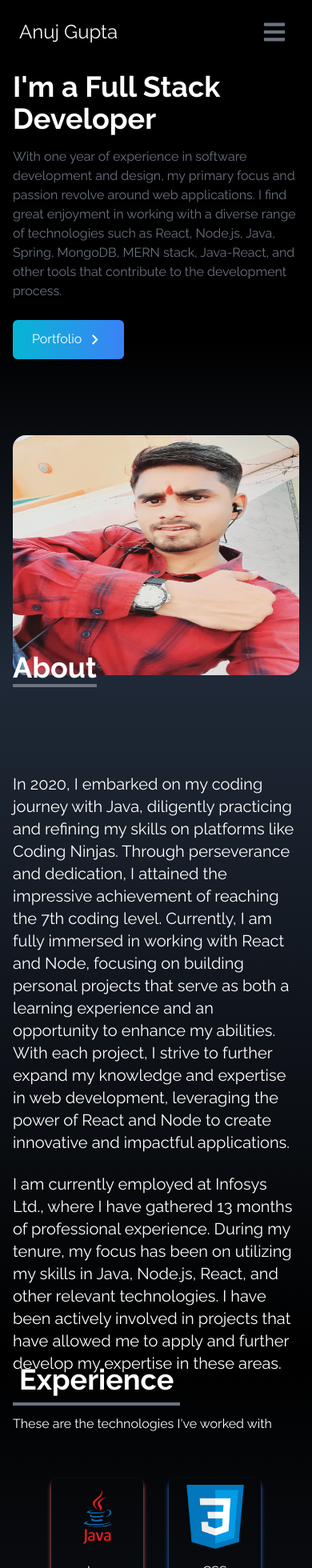
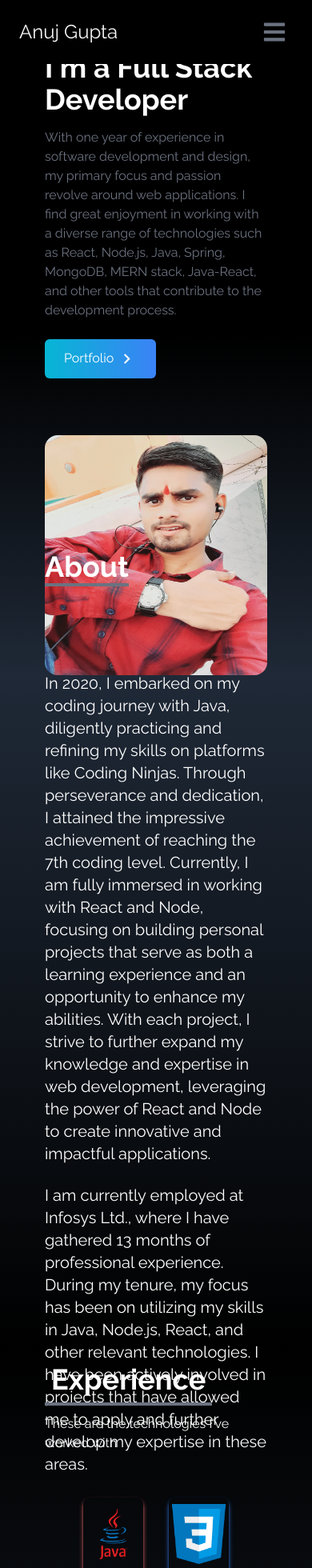
Before and after one commit to anujgupta8519/portfolio1, a React (Create React App) app: page / in a window 390 px wide. Shown: the top 1960 px of the page at 80% size. Built offline with nearby package versions, Linux system fonts and the light colour scheme.

Commit message:
new commit

```diff
--- a/src/App.js
+++ b/src/App.js
@@ -39,6 +39,7 @@ export default function App() {
     <Nav/>
     <Home/>
     <About/>
+
     {/* <Portfolio/> */}
     <Experience/>
     <Contact/>
--- a/src/components/About.js
+++ b/src/components/About.js
@@ -4,7 +4,7 @@ const About = () => {
   return (
     <div
       name="about"
-      className="w-full h-screen bg-gradient-to-b from-gray-800 to-black text-white"
+      className="w-full h-screen bg-gradient-to-b from-gray-800 to-black text-white px-10"
     >
       <div className="max-w-screen-lg p-4 mx-auto flex flex-col justify-center w-full h-full">
         <div className="pb-8">
--- a/src/components/Contact.js
+++ b/src/components/Contact.js
@@ -4,7 +4,7 @@ const Contact = () => {
   return (
     <div
       name="contact"
-      className="bg-gradient-to-b from-gray-800 to-black w-full h-screen"
+      className="bg-gradient-to-b from-gray-800 to-black w-full h-screen px-10"
     >
       <div className="flex flex-col p-4 justify-center max-w-screen-lg mx-auto h-full
       " style={{color:"whitesmoke"}}>
--- a/src/components/Experience.js
+++ b/src/components/Experience.js
@@ -70,7 +70,7 @@ const Experience = () => {
   return (
     <div
       name="experience"
-      className="bg-gradient-to-b from-black to-gray-800 w-full text-white md:h-screen"
+      className="bg-gradient-to-b from-black to-gray-800 w-full text-white md:h-screen px-10"
     >
       <div className="max-w-screen-lg mx-auto p-4 flex flex-col justify-center w-full h-full text-white">
         <div>
--- a/src/components/Home.js
+++ b/src/components/Home.js
@@ -7,7 +7,7 @@ const Home = () => {
   return (
     <div
       name="home"
-      className="h-screen w-full bg-gradient-to-b from-black via-black to-gray-800"
+      className="h-screen w-full bg-gradient-to-b from-black via-black to-gray-800 px-10"
     >
       <div className="max-w-screen-lg mx-auto flex flex-col items-center justify-center h-full px-4 md:flex-row">
         <div className="flex flex-col justify-center h-full">
--- a/src/components/Nav.js
+++ b/src/components/Nav.js
@@ -30,7 +30,7 @@ const Nav = () => {
   ];
 
   return (
-    <div className="flex justify-between items-center w-full h-20 px-4 bg-black tcolor fixed" style={{zIndex:"1"}}>
+    <div className="flex justify-between items-center w-full h-20 px-4 bg-black tcolor fixed px-10" style={{zIndex:"1"}}>
       <div>
         <a href="https://www.codingninjas.com/codestudio/profile/anujgupta" target="_blank"  rel="noreferrer"><h1 className="text-2xl hover:scale-105  duration-200 ml-2">Anuj Gupta</h1></a>
       </div>
```
Also changed, not shown: 2 other files (tests, documents, lock files or other folders).
